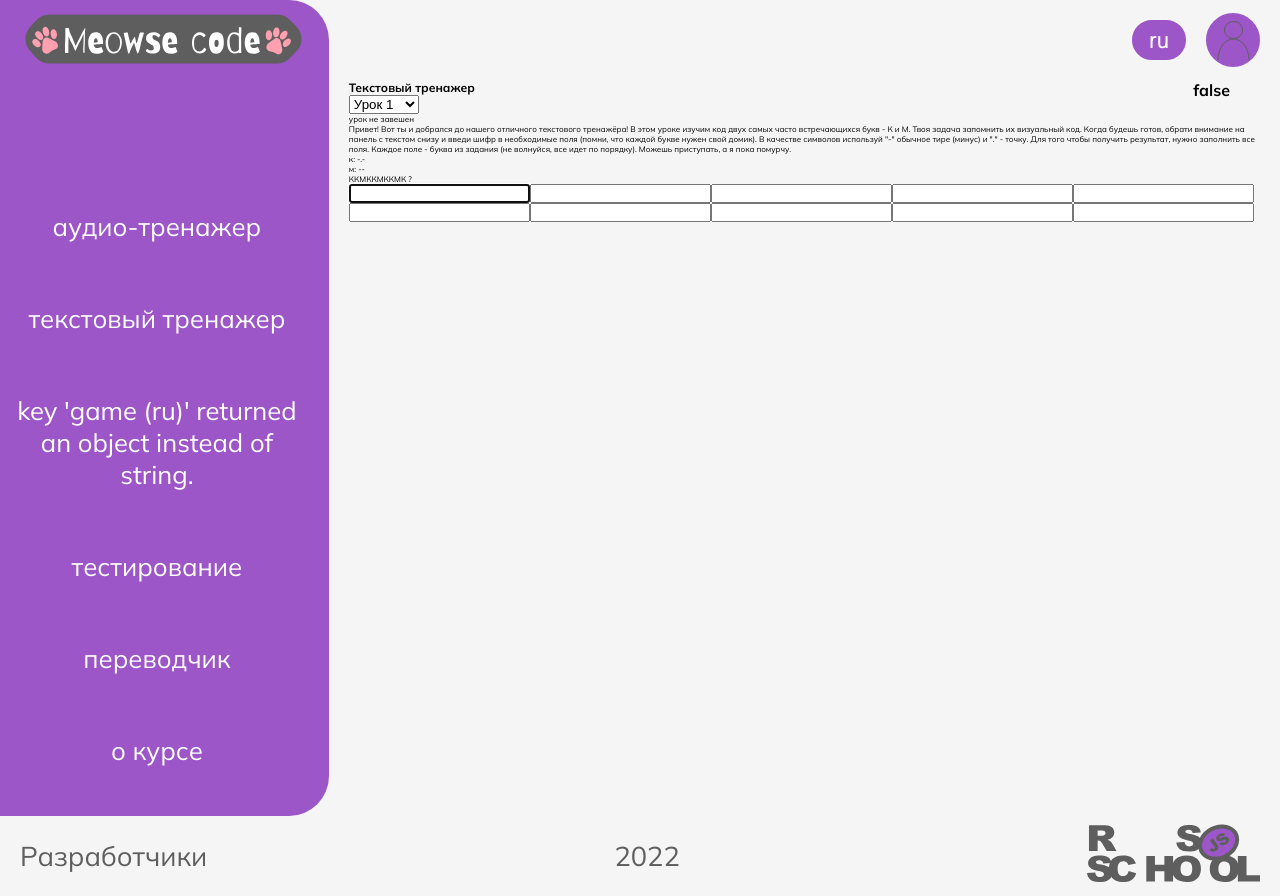
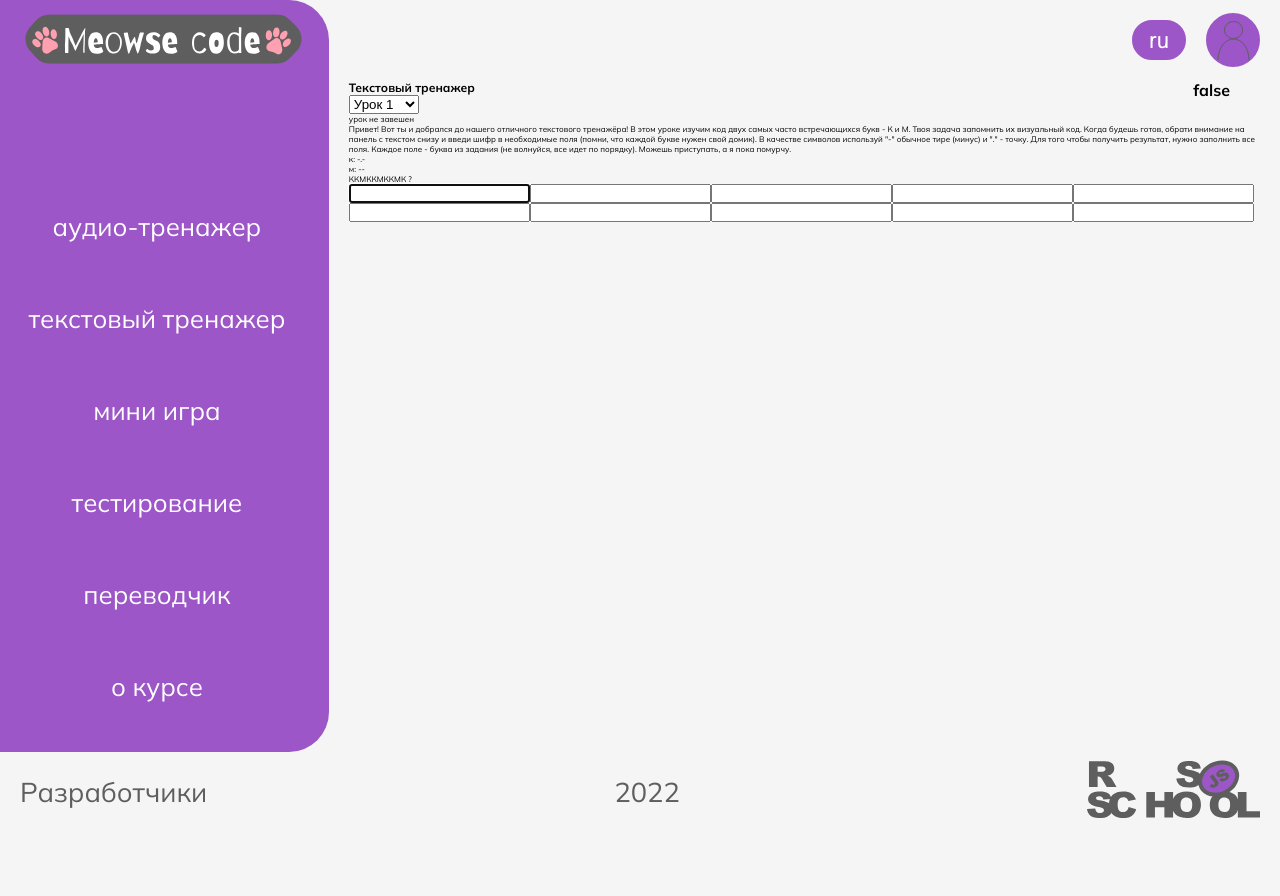
Before and after one commit to PronkoEvgeniya/meowse-code, a React (Create React App) app: page /text/1 in a window 1280 px wide. After the commit the page ends 832 px from the top, so only its background shows below. Built offline with nearby package versions, Linux system fonts and the light colour scheme.

Commit message:
fix: eliminate bug in sidebar translations

```diff
--- a/src/components/Sidebar.tsx
+++ b/src/components/Sidebar.tsx
@@ -23,7 +23,7 @@ export const Sidebar = (): JSX.Element => {
             <NavLink to={`/text/${textLesson}`}>{T('text')}</NavLink>
           </li>
           <li>
-            <NavLink to={'/game'}>{T('game')}</NavLink>
+            <NavLink to={'/game'}>{T('game.title')}</NavLink>
           </li>
           <li>
             <NavLink to={'/test'}>{T('test')}</NavLink>
```
